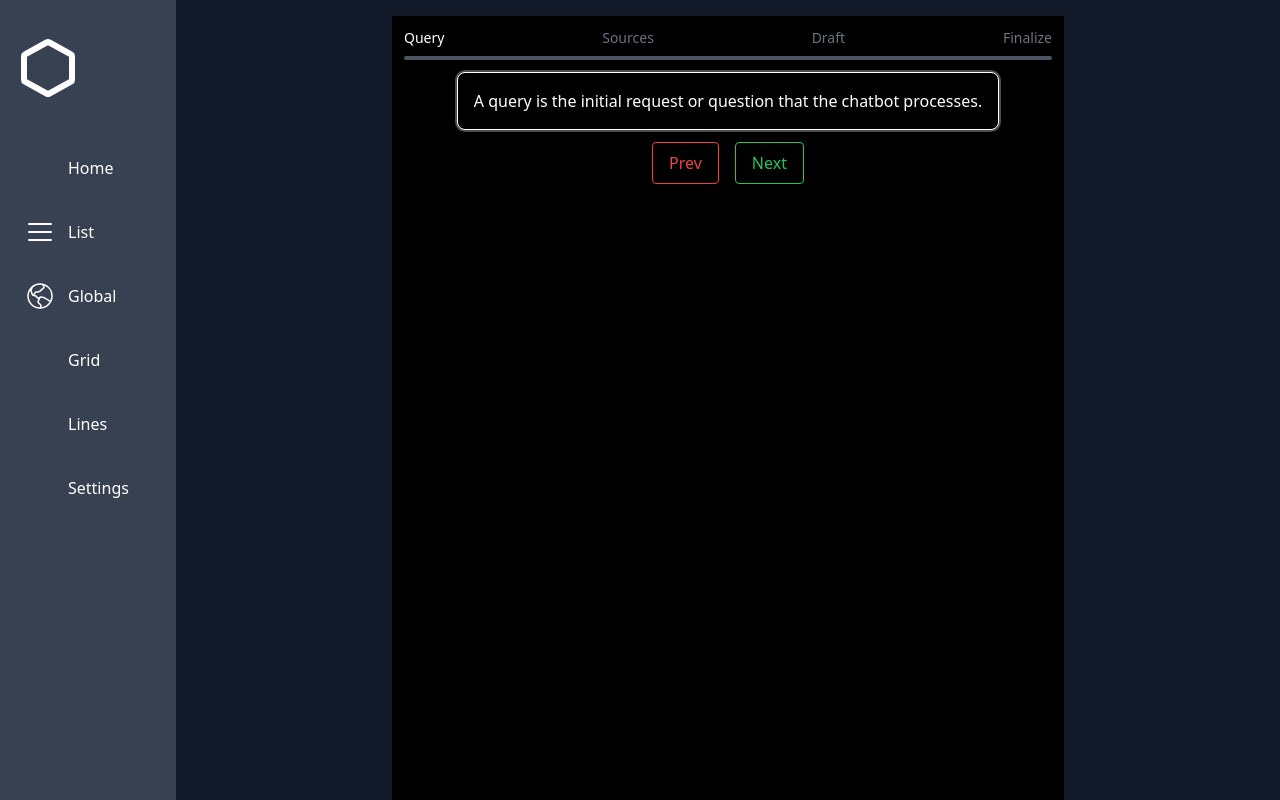
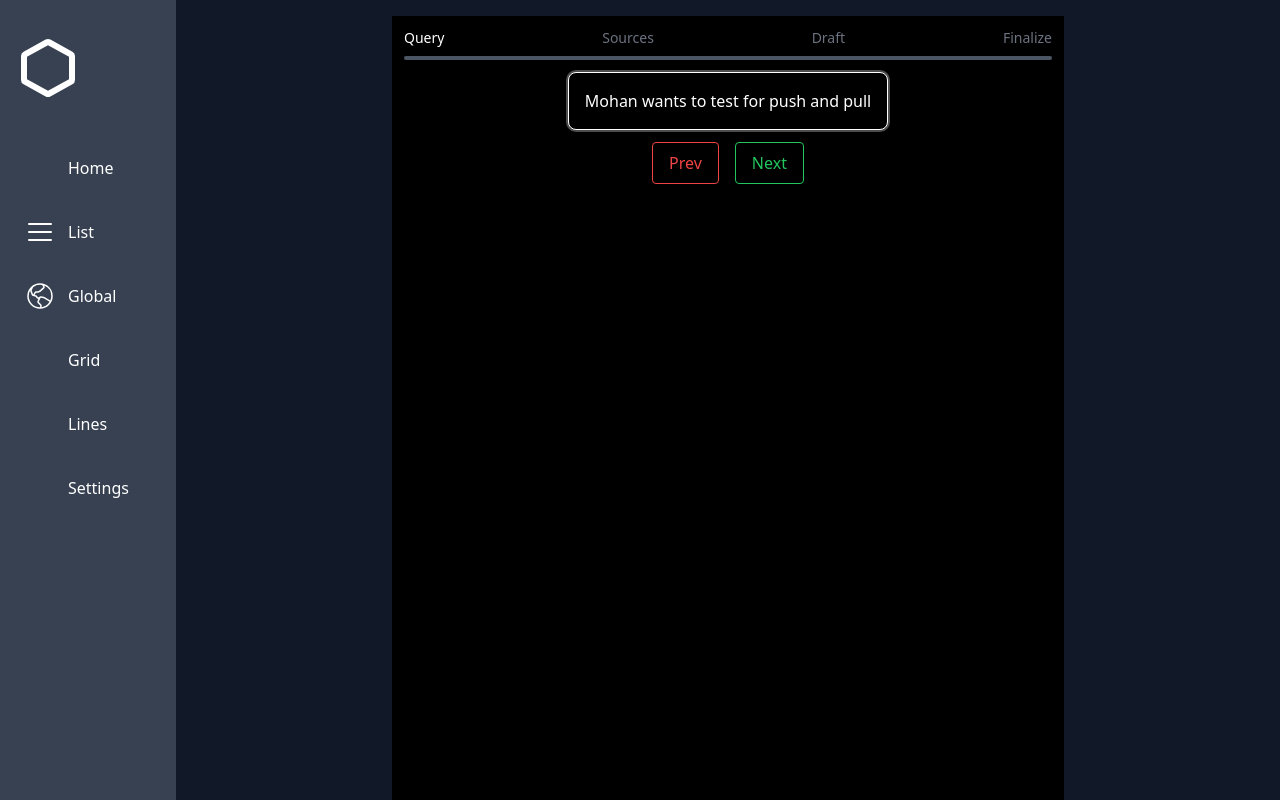
Before and after one commit to Swamynaiduryali/chatbotapplication, a React (Create React App) app: page /blank in a window 1280 px wide. Built offline with nearby package versions, Linux system fonts and the light colour scheme; some icons are missing; the HTML template or start-up script is replaced by a standard one.

Commit message:
mohan wants to learn push and pull flow

```diff
--- a/src/Components/Steps.tsx
+++ b/src/Components/Steps.tsx
@@ -3,7 +3,8 @@ import { useState } from "react";
 const steps = ["Query", "Sources", "Draft", "Finalize"];
 
 const stepContent = [
-  "A query is the initial request or question that the chatbot processes.",
+  // "A query is the initial request or question that the chatbot processes.",
+  "Mohan wants to test for push and pull",
   "Sources are the data or references used to provide accurate answers.",
   "A draft is the initial version of the chatbot's response.",
   "Finalize is when the chatbot gives the polished, final answer to the user.",
```
